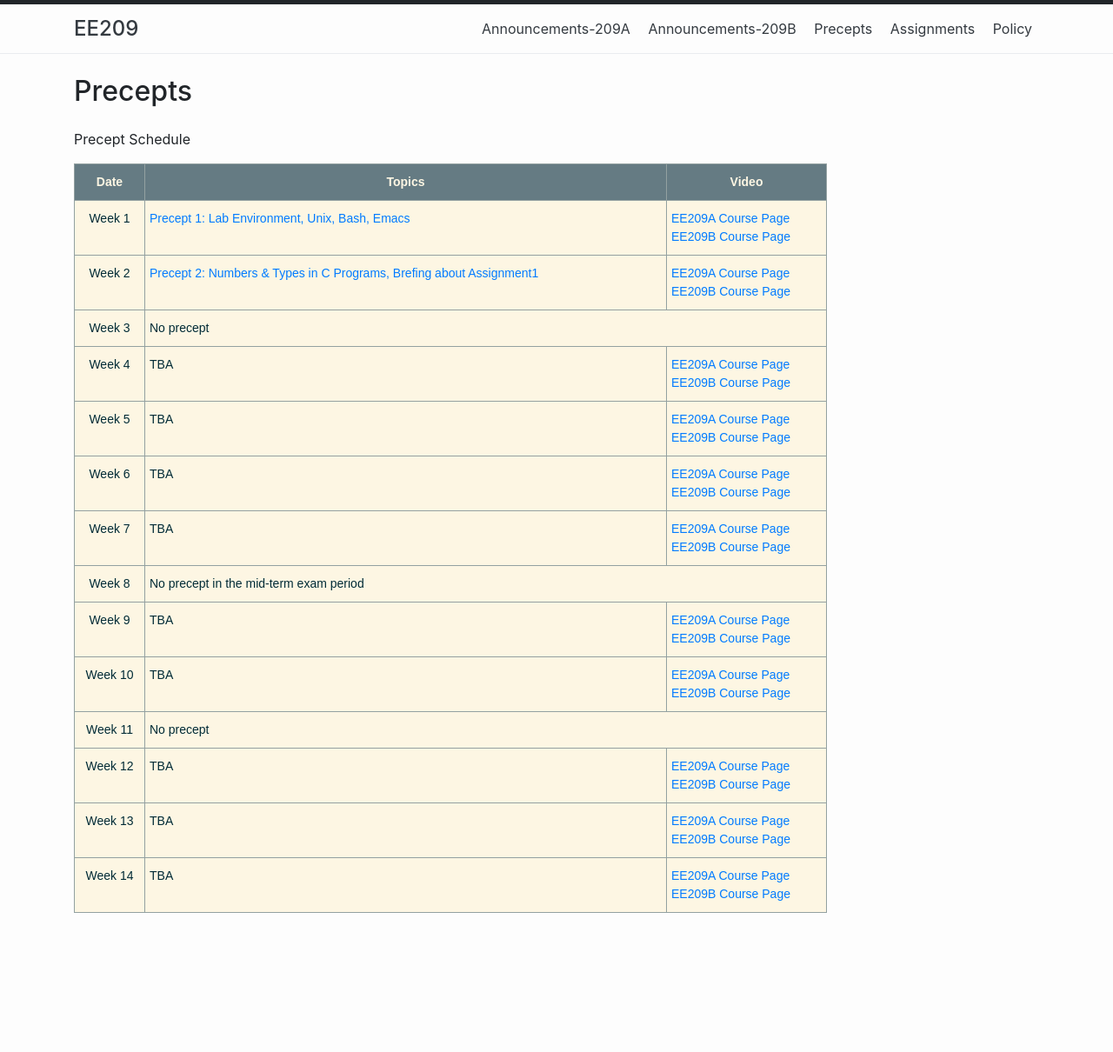
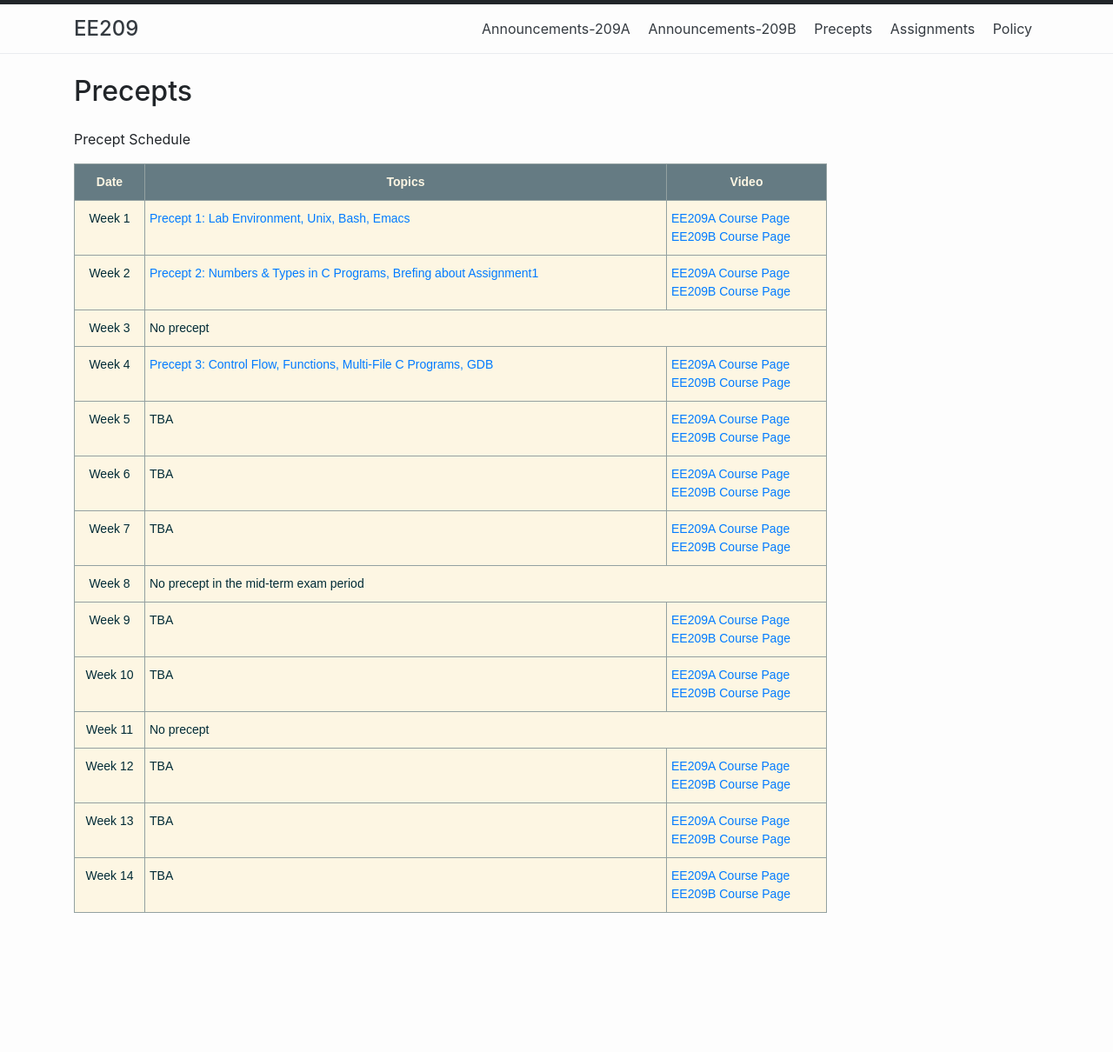
Before and after one commit to ee209-2020-fall/ee209-2020-fall, a Jekyll site: the page built from precepts.md, in a window 1280 px wide. Shown: the whole page at 87% size. Built offline with Jekyll 4.4.1, drawn with Linux system fonts in a browser that asks for light colours.

Commit message:
Precept3 File added on week4
Precept3 File added on week4

```diff
--- a/precepts.md
+++ b/precepts.md
@@ -54,8 +54,8 @@ permalink: /precepts/
   </tr>
   <tr>
     <td class="tg-c3ow">Week 4</td>
-    <td class="tg-0pky">TBA</td>
-    <!-- <td class="tg-0pky">Precept 3: Control Flow, Functions, Multi-File C Programs, GDB</td> -->
+    <!-- <td class="tg-0pky">TBA</td>-->
+    <td class="tg-0pky"><a href="./03/precept_3.zip">Precept 3: Control Flow, Functions, Multi-File C Programs, GDB </a></td>
     <td class="tg-0pky">
     <a href="http://klms.kaist.ac.kr/course/view.php?id=118849">EE209A Course Page</a><br>
     <a href="http://klms.kaist.ac.kr/course/view.php?id=118850">EE209B Course Page</a></td>
```
Also changed, not shown: 1 other file.
